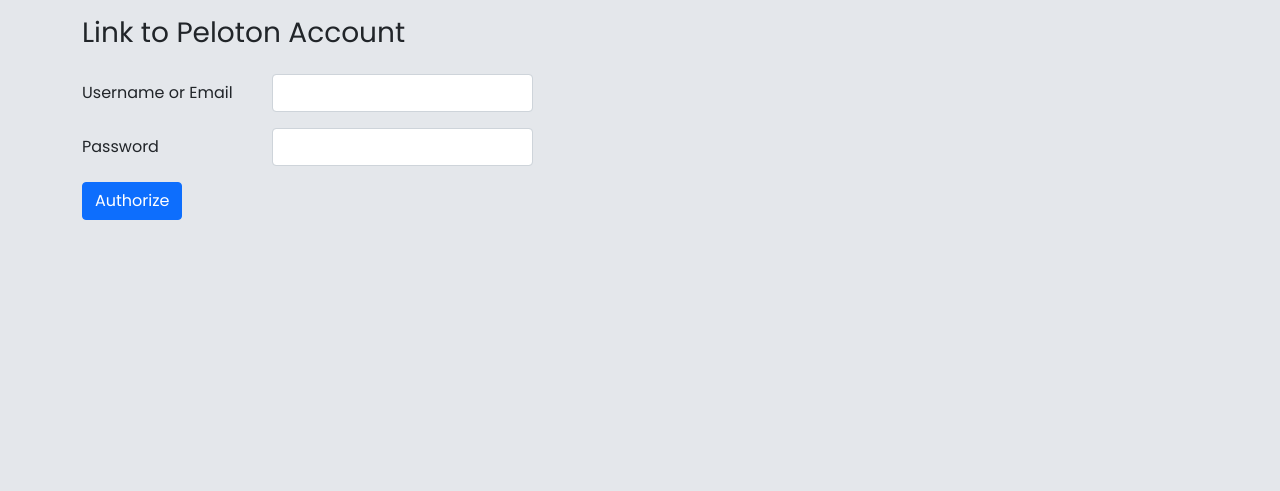
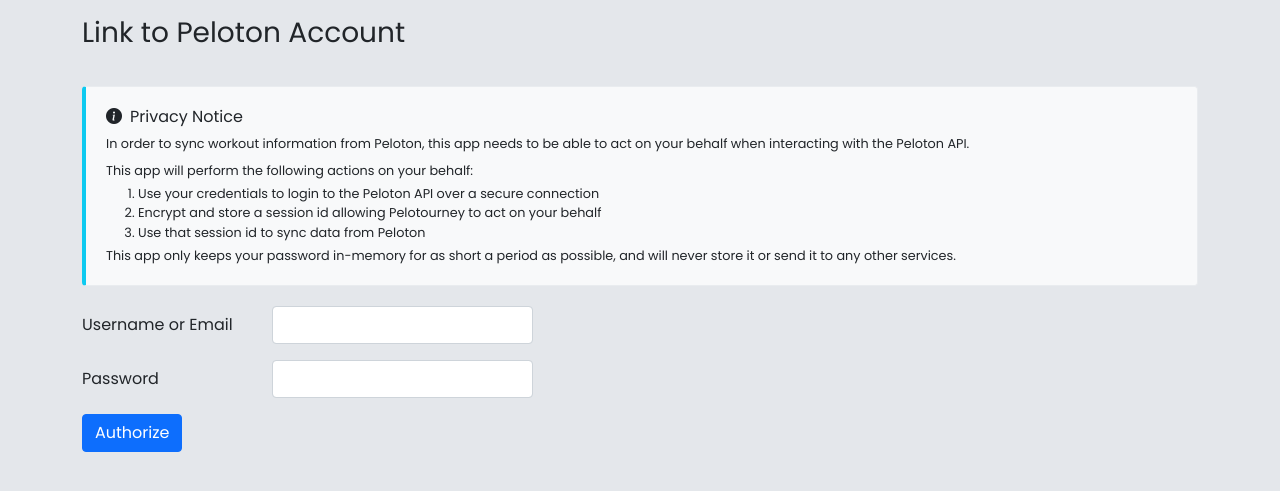
Before and after one commit to rusnyder/pelotourney, a Django app: page /tournaments/authorize/ in a window 1280 px wide. Shown: the part 56-547 px from the top of the page. Run offline with Django 3.2, Linux system fonts and the light colour scheme; the visitor is signed in with stand-in values (Sample User, id 1); parts of the project's set-up code (start-up, migrations or seed data) failed here and were passed over; some libraries are stand-ins or nearby versions.

Commit message:
Added private banner to account link page

```diff
--- a/tournaments/templates/base.html
+++ b/tournaments/templates/base.html
@@ -78,6 +78,18 @@
     }
     .hover-primary:hover {
       color: var(--bs-primary)!important;
+    }
+
+    .callout {
+      padding: 1.25rem;
+      margin-top: 1.25rem;
+      margin-bottom: 1.25rem;
+      border: 1px solid #e9ecef;
+      border-left-width: .25rem;
+      border-radius: .25rem;
+    }
+    .callout-info {
+      border-left-color: var(--bs-info);
     }
   </style>
   <script>
--- a/tournaments/templates/tournaments/authorize.html
+++ b/tournaments/templates/tournaments/authorize.html
@@ -7,6 +7,28 @@
   {% if user.profile.has_valid_session %}
     <div class="alert alert-success">Peloton account already linked on <b>{{ user.profile.last_linked|date:"l, F jS" }}</b> at <b>{{ user.profile.last_linked|date:"h:i A e" }}</b></div>
   {% endif %}
+
+  <div class="callout callout-info bg-light">
+    <h6><i class="bi-info-circle-fill pe-2"></i>Privacy Notice</h6>
+    <div class="mb-0" style="font-size: 0.8rem">
+      <p class="mb-2">
+        In order to sync workout information from Peloton, this app needs to be able
+        to act on your behalf when interacting with the Peloton API.
+      </p>
+      <p class="mb-1">
+        This app will perform the following actions on your behalf:
+      </p>
+      <ol class="mb-1">
+        <li>Use your credentials to login to the Peloton API over a secure connection</li>
+        <li>Encrypt and store a session id allowing Pelotourney to act on your behalf</li>
+        <li>Use that session id to sync data from Peloton</li>
+      </ol>
+      <p class="mb-0">
+        This app only keeps your password in-memory for as short a period as possible,
+        and will never store it or send it to any other services.
+      </p>
+    </div>
+  </div>
   <form action="{% url 'tournaments:authorize' %}" method="post">
     {% csrf_token %}
     <div class="row mb-3">
```
